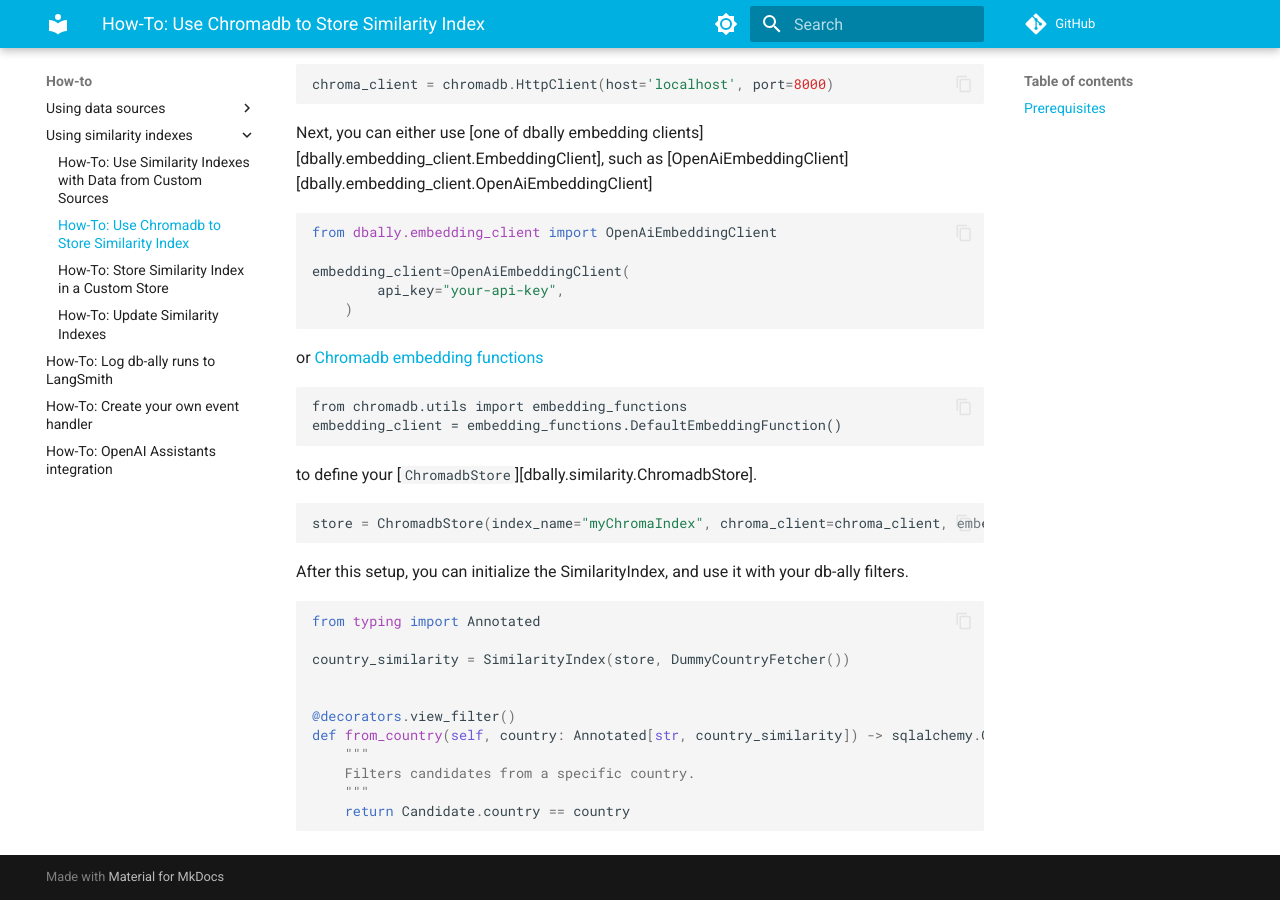
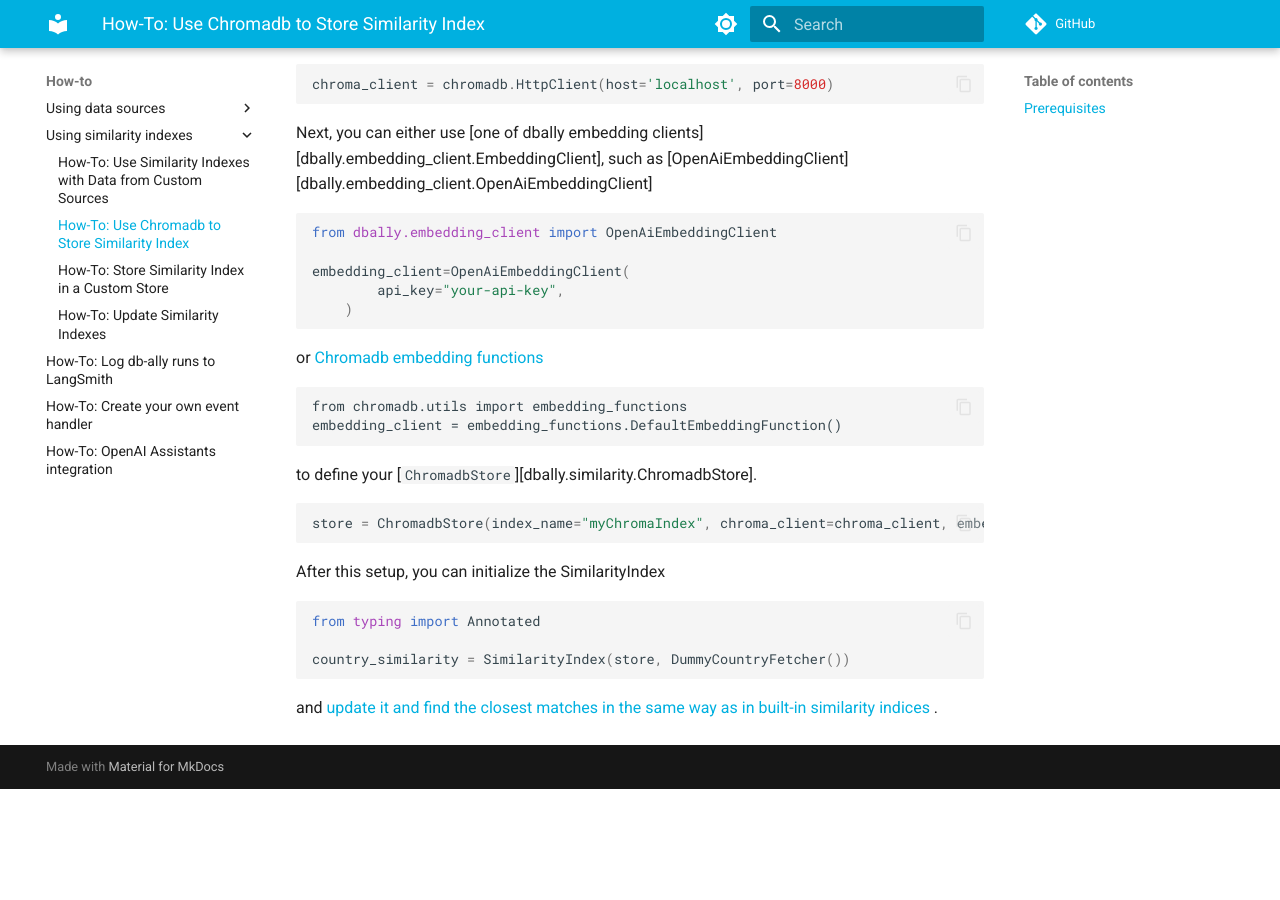
Before and after one commit to deepsense-ai/db-ally, an MkDocs documentation site: the page built from docs/how-to/use_chromadb_store.md, in a window 1280 px wide and 900 px high, scrolled down 793 px. Built offline with MkDocs 1.6.1 and Material for MkDocs 9.7.7, drawn with Linux system fonts in a browser that asks for light colours; comment, search, counter and statistics services are not loaded; after the commit the page ends 1582 px from its top, so only the background shows below that.

Commit message:
fix: pr issues 2

````diff
--- a/docs/how-to/use_chromadb_store.md
+++ b/docs/how-to/use_chromadb_store.md
@@ -57,7 +57,7 @@ to define your [`ChromadbStore`][dbally.similarity.ChromadbStore].
 store = ChromadbStore(index_name="myChromaIndex", chroma_client=chroma_client, embedding_calculator=embedding_client)
 ```
 
-After this setup, you can initialize the SimilarityIndex, and use it with your db-ally filters.
+After this setup, you can initialize the SimilarityIndex
 
 ```python
 from typing import Annotated
@@ -65,10 +65,6 @@ from typing import Annotated
 country_similarity = SimilarityIndex(store, DummyCountryFetcher())
 
 
-@decorators.view_filter()
-def from_country(self, country: Annotated[str, country_similarity]) -> sqlalchemy.ColumnElement:
-    """
-    Filters candidates from a specific country.
-    """
-    return Candidate.country == country
 ```
+
+and [update it and find the closest matches in the same way as in built-in similarity indices](./use_custom_similarity_store.md/#using-the-similarity-index) .
````
Also changed, not shown: 1 other file.
